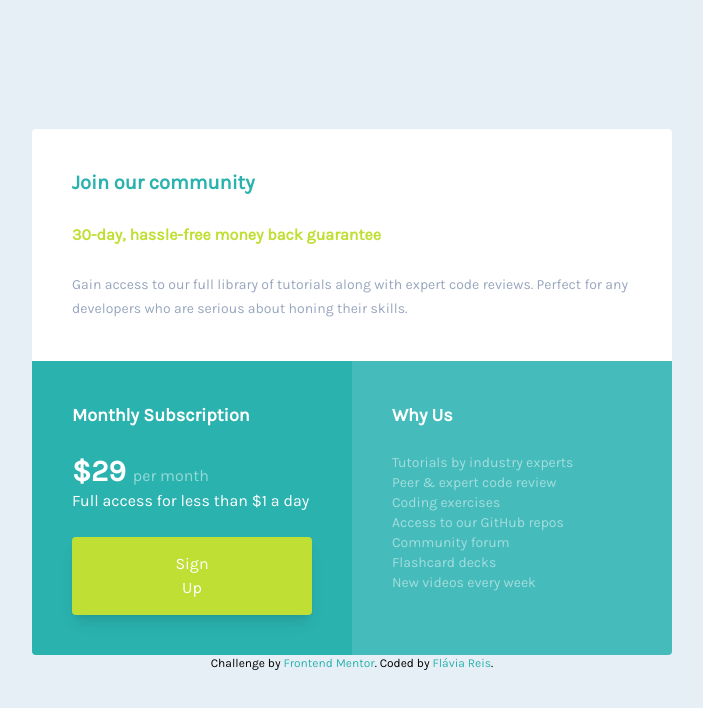
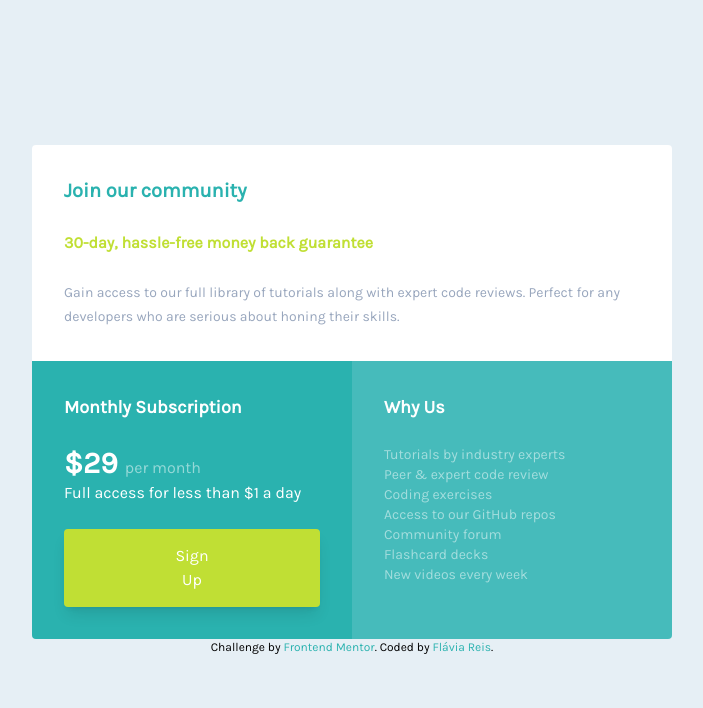
Before and after one commit to flaviare1s/single-price-grid-component, a website: page index.html in a window 1280 px wide. Shown: the whole page, without its empty margins (288-991 px from the left). Drawn offline with nearby package versions, Linux system fonts and the light colour scheme.

Commit message:
Update index.html

```diff
--- a/index.html
+++ b/index.html
@@ -33,7 +33,7 @@
 </head>
 <body class="bg-backgroundB font-karla flex flex-col justify-center items-center mx-auto max-w-96 md:max-w-screen-sm">
   <main class="min-w-full p-0 grid md:grid-cols-2">
-    <div class="bg-white py-7 px-6 rounded-t md:col-span-2 md:p-10">
+    <div class="bg-white py-7 px-6 rounded-t md:col-span-2 md:p-8">
       <h1 class="text-ciano text-xl font-bold">Join our community</h1>
       <h3 class="text-amareloBrilho font-bold py-7 leading-5">30-day, hassle-free money back guarantee</h3>
       <p class="text-azulCinzento text-sm leading-6">
@@ -41,7 +41,7 @@
         Perfect for any developers who are serious about honing their skills.
       </p>
     </div>
-    <div class=" py-7 px-6 bg-ciano w-full rounded-bl md:col-span-1 md:p-10">
+    <div class=" py-7 px-6 bg-ciano w-full rounded-bl md:col-span-1 md:p-8">
       <h2 class="text-white text-lg font-bold pb-6">Monthly Subscription</h2>
       <p class="text-white">
         <span class="text-3xl font-bold">&dollar;29 </span>
@@ -49,7 +49,7 @@
       <p class="text-white">Full access for less than &dollar;1 a day</p>
       <button class="bg-amareloBrilho text-white py-3.6 px-26 rounded mt-6 shadow-lg">Sign Up</button>
     </div>
-    <div class="py-7 px-6 bg-cianoOpaco text-white text-sm rounded-br md:col-span-1 md:p-10">
+    <div class="py-7 px-6 bg-cianoOpaco text-white text-sm rounded-br md:col-span-1 md:p-8">
       <h2 class="text-lg font-bold pb-6">Why Us</h2>
       <p class="opacity-50">Tutorials by industry experts</p>
       <p class="opacity-50">Peer &amp; expert code review</p>
```
